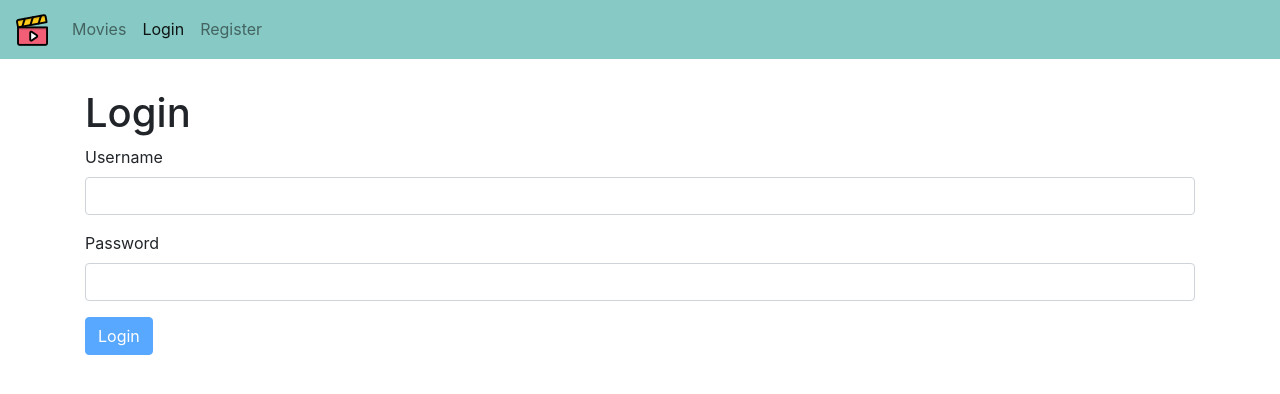
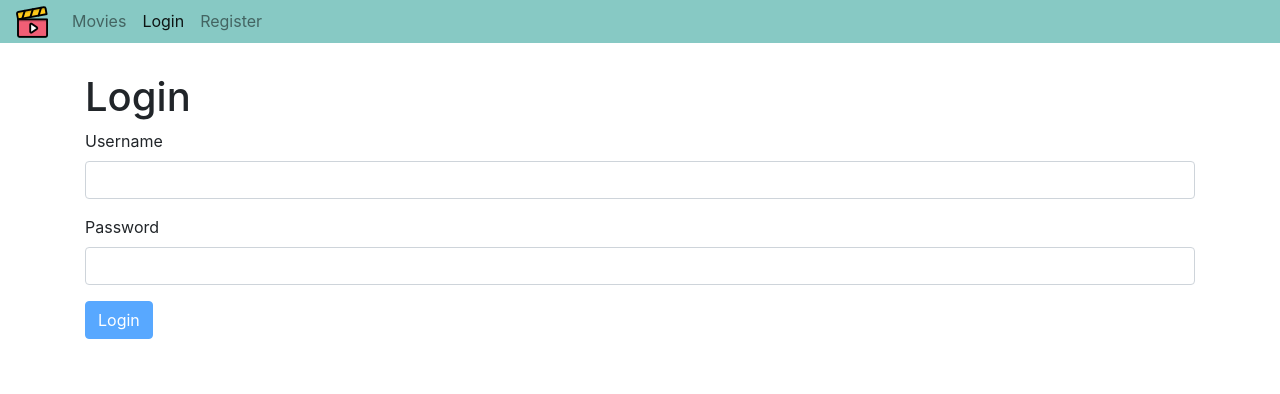
Before and after one commit to programmerahul/recipes-frontend, a React (Create React App) app: page /login in a window 1280 px wide. Shown: the top 394 px of the page. Built offline with nearby package versions, Linux system fonts and the light colour scheme.

Commit message:
nav bar complete

```diff
--- a/src/components/navBar.jsx
+++ b/src/components/navBar.jsx
@@ -6,7 +6,7 @@ class NavBar extends Component {
     const { user } = this.props;
     return (
       <nav
-        className="navbar navbar-expand-lg navbar-light"
+        className="navbar navbar-expand-lg navbar-light py-0"
         style={{ backgroundColor: "#87c9c4" }}
       >
         <Link className="navbar-brand" to="/">
@@ -18,7 +18,9 @@ class NavBar extends Component {
               <React.Fragment>
                 <li className="nav-item">
                   <NavLink className="nav-link" to="/profile">
-                    <span className="badge badge-info">Hi {user.name}</span>
+                    <span className="badge badge-info badge-pill p-2">
+                      Hi {user.name}
+                    </span>
                   </NavLink>
                 </li>
               </React.Fragment>
@@ -42,7 +44,6 @@ class NavBar extends Component {
                 </li>
               </React.Fragment>
             )}
-            {console.log(user)}
             {user && (
               <React.Fragment>
                 <li className="nav-item">
```
